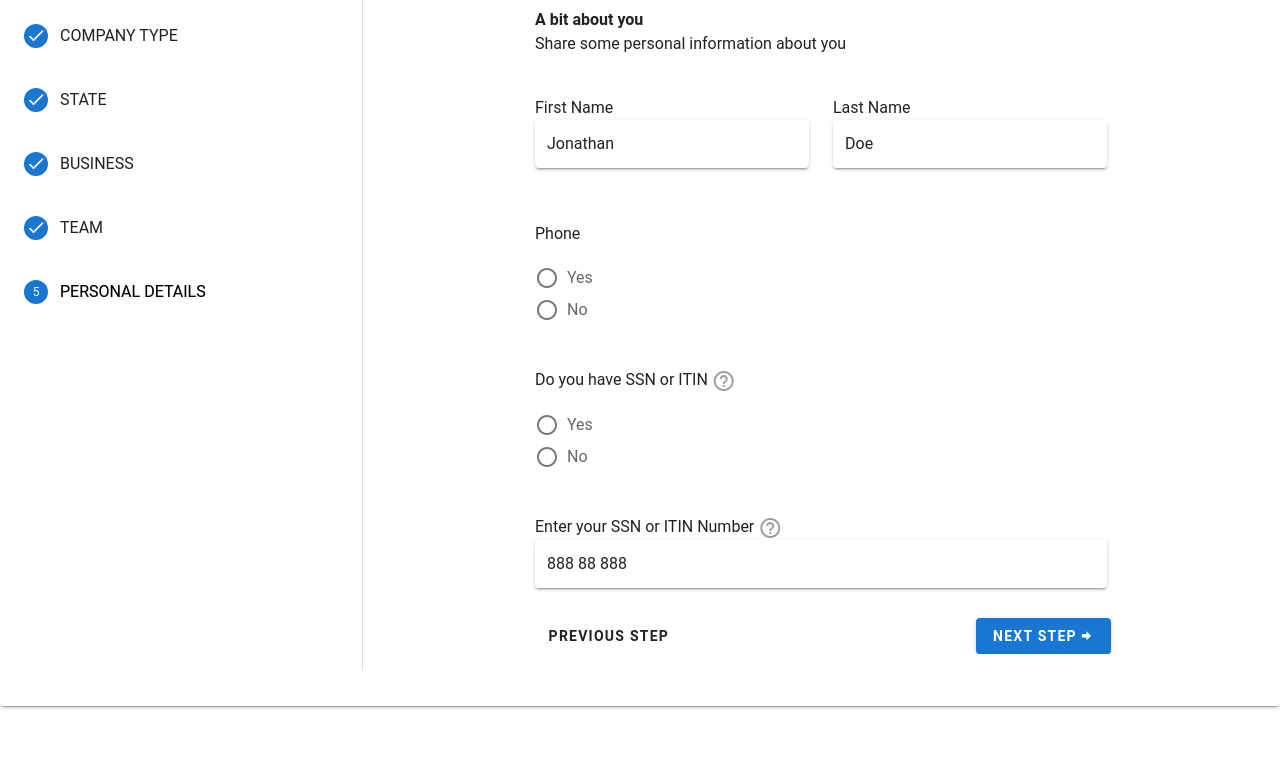
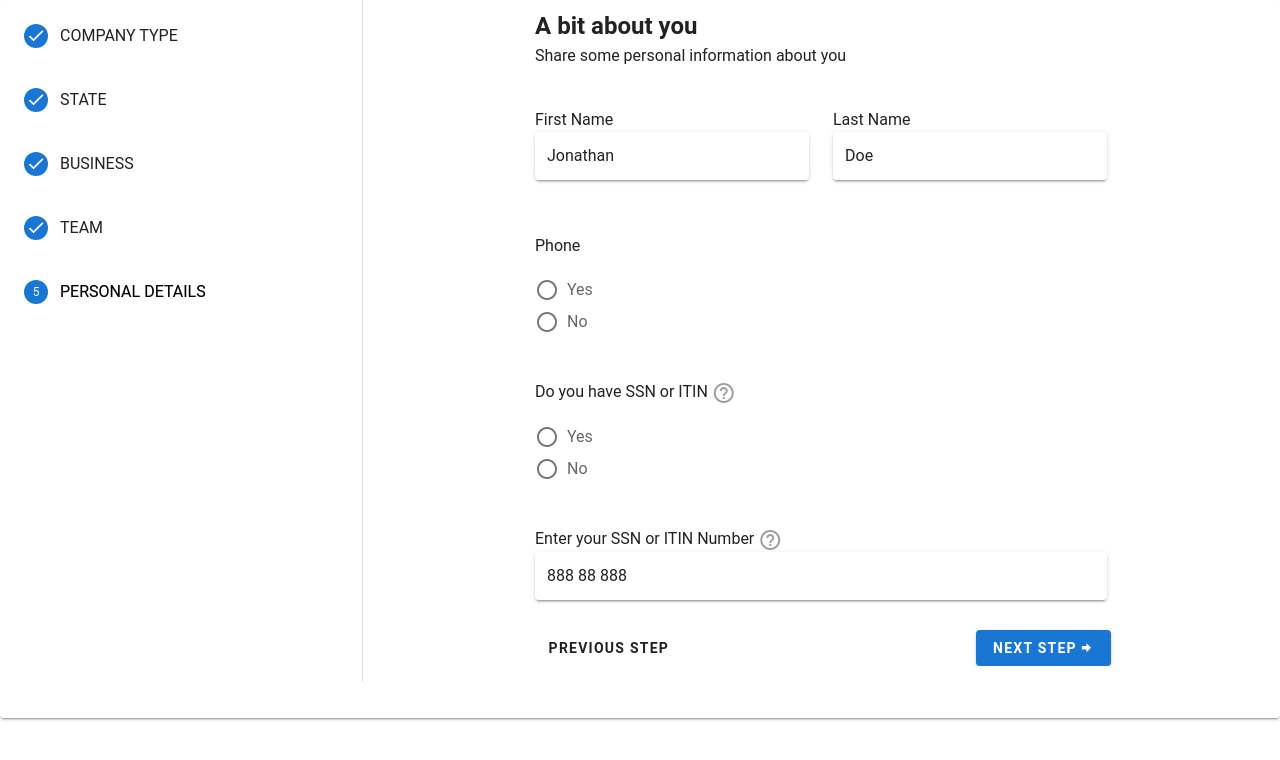
Before and after one commit to sprintcorp/Vue_Job_Test, a Vue app: page /about in a window 1280 px wide. Shown: the top 760 px of the page. Built offline with nearby package versions, Linux system fonts and the light colour scheme.

Commit message:
Tpography changed

```diff
--- a/src/pages/about/about.vue
+++ b/src/pages/about/about.vue
@@ -16,7 +16,7 @@
         <v-stepper-content step="5">
           <v-row align="center" justify="center">
             <v-col cols="12" md="8">
-              <h4>A bit about you</h4>
+              <h2>A bit about you</h2>
               <p>Share some personal information about you</p>
             </v-col>
           </v-row>
@@ -86,7 +86,7 @@
         <v-stepper-content step="6">
           <v-row align="center" justify="center">
             <v-col cols="12" md="8">
-              <h4>Mailing Address</h4>
+              <h2>Mailing Address</h2>
               <p>Enter Your communication details</p>
             </v-col>
           </v-row>
```
